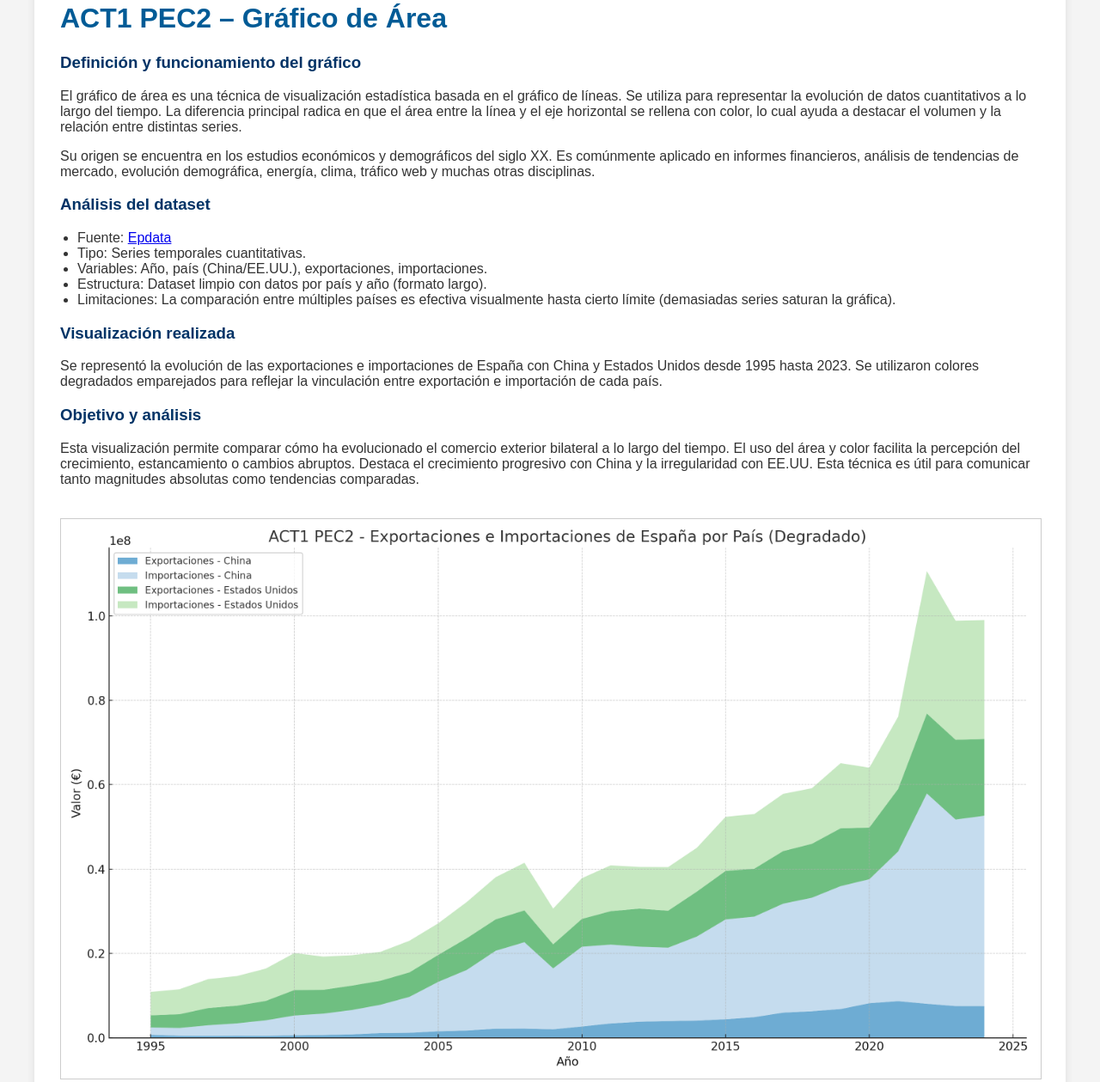
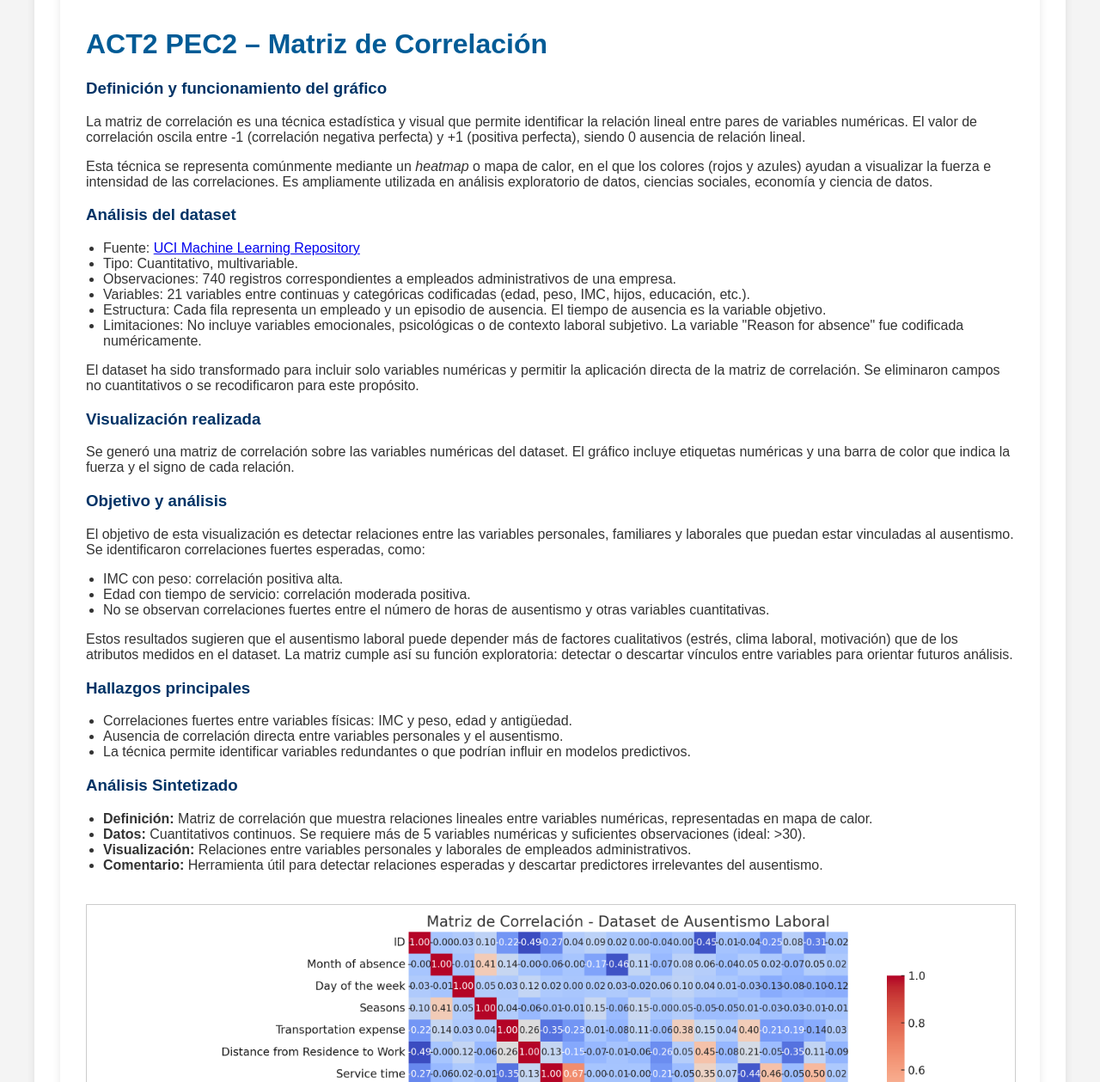
Before and after one commit to jmf3192/PEC2VD, a plain HTML site: page index.html in a window 1280 px wide. Shown: the part 88-1347 px from the top of the page at 86% size. Drawn offline with Linux system fonts and the light colour scheme.

Commit message:
Update index.html

```diff
--- a/index.html
+++ b/index.html
@@ -16,42 +16,72 @@
 <body>
 
 <div class="container">
-    <h1>ACT1 PEC2 – Gráfico de Área</h1>
+<div class="container">
+    <h1>ACT2 PEC2 – Matriz de Correlación</h1>
 
     <h3>Definición y funcionamiento del gráfico</h3>
     <p>
-        El gráfico de área es una técnica de visualización estadística basada en el gráfico de líneas. Se utiliza para representar la evolución de datos cuantitativos a lo largo del tiempo.
-        La diferencia principal radica en que el área entre la línea y el eje horizontal se rellena con color, lo cual ayuda a destacar el volumen y la relación entre distintas series.
+        La matriz de correlación es una técnica estadística y visual que permite identificar la relación lineal entre pares de variables numéricas.
+        El valor de correlación oscila entre -1 (correlación negativa perfecta) y +1 (positiva perfecta), siendo 0 ausencia de relación lineal.
     </p>
     <p>
-        Su origen se encuentra en los estudios económicos y demográficos del siglo XX. Es comúnmente aplicado en informes financieros, análisis de tendencias de mercado, evolución demográfica,
-        energía, clima, tráfico web y muchas otras disciplinas.
+        Esta técnica se representa comúnmente mediante un <em>heatmap</em> o mapa de calor, en el que los colores (rojos y azules) ayudan a visualizar
+        la fuerza e intensidad de las correlaciones. Es ampliamente utilizada en análisis exploratorio de datos, ciencias sociales, economía y ciencia de datos.
     </p>
 
     <h3>Análisis del dataset</h3>
     <ul>
-        <li>Fuente: <a href="https://www.epdata.es/datos/balanza-comercial-espana-importaciones-exportaciones-datos-estadisticas/308#eeuu" target="_blank">Epdata</a></li>
-        <li>Tipo: Series temporales cuantitativas.</li>
-        <li>Variables: Año, país (China/EE.UU.), exportaciones, importaciones.</li>
-        <li>Estructura: Dataset limpio con datos por país y año (formato largo).</li>
-        <li>Limitaciones: La comparación entre múltiples países es efectiva visualmente hasta cierto límite (demasiadas series saturan la gráfica).</li>
+        <li>Fuente: <a href="https://archive.ics.uci.edu/dataset/445/absenteeism+at+work" target="_blank">UCI Machine Learning Repository</a></li>
+        <li>Tipo: Cuantitativo, multivariable.</li>
+        <li>Observaciones: 740 registros correspondientes a empleados administrativos de una empresa.</li>
+        <li>Variables: 21 variables entre continuas y categóricas codificadas (edad, peso, IMC, hijos, educación, etc.).</li>
+        <li>Estructura: Cada fila representa un empleado y un episodio de ausencia. El tiempo de ausencia es la variable objetivo.</li>
+        <li>Limitaciones: No incluye variables emocionales, psicológicas o de contexto laboral subjetivo. La variable "Reason for absence" fue codificada numéricamente.</li>
     </ul>
+    <p>
+        El dataset ha sido transformado para incluir solo variables numéricas y permitir la aplicación directa de la matriz de correlación.
+        Se eliminaron campos no cuantitativos o se recodificaron para este propósito.
+    </p>
 
     <h3>Visualización realizada</h3>
     <p>
-        Se representó la evolución de las exportaciones e importaciones de España con China y Estados Unidos desde 1995 hasta 2023.
-        Se utilizaron colores degradados emparejados para reflejar la vinculación entre exportación e importación de cada país.
+        Se generó una matriz de correlación sobre las variables numéricas del dataset. El gráfico incluye etiquetas numéricas y una barra de color
+        que indica la fuerza y el signo de cada relación.
     </p>
 
     <h3>Objetivo y análisis</h3>
     <p>
-        Esta visualización permite comparar cómo ha evolucionado el comercio exterior bilateral a lo largo del tiempo. El uso del área y color
-        facilita la percepción del crecimiento, estancamiento o cambios abruptos. Destaca el crecimiento progresivo con China y la irregularidad con EE.UU.
-        Esta técnica es útil para comunicar tanto magnitudes absolutas como tendencias comparadas.
+        El objetivo de esta visualización es detectar relaciones entre las variables personales, familiares y laborales que puedan estar vinculadas al ausentismo.
+        Se identificaron correlaciones fuertes esperadas, como:
+    </p>
+    <ul>
+        <li>IMC con peso: correlación positiva alta.</li>
+        <li>Edad con tiempo de servicio: correlación moderada positiva.</li>
+        <li>No se observan correlaciones fuertes entre el número de horas de ausentismo y otras variables cuantitativas.</li>
+    </ul>
+    <p>
+        Estos resultados sugieren que el ausentismo laboral puede depender más de factores cualitativos (estrés, clima laboral, motivación) que de los atributos medidos en el dataset.
+        La matriz cumple así su función exploratoria: detectar o descartar vínculos entre variables para orientar futuros análisis.
     </p>
 
-    <img src="exportaciones_importaciones_area.png" alt="Gráfico de área de exportaciones e importaciones">
+    <h3>Hallazgos principales</h3>
+    <ul>
+        <li>Correlaciones fuertes entre variables físicas: IMC y peso, edad y antigüedad.</li>
+        <li>Ausencia de correlación directa entre variables personales y el ausentismo.</li>
+        <li>La técnica permite identificar variables redundantes o que podrían influir en modelos predictivos.</li>
+    </ul>
+
+    <h3>Análisis Sintetizado</h3>
+    <ul>
+        <li><strong>Definición:</strong> Matriz de correlación que muestra relaciones lineales entre variables numéricas, representadas en mapa de calor.</li>
+        <li><strong>Datos:</strong> Cuantitativos continuos. Se requiere más de 5 variables numéricas y suficientes observaciones (ideal: >30).</li>
+        <li><strong>Visualización:</strong> Relaciones entre variables personales y laborales de empleados administrativos.</li>
+        <li><strong>Comentario:</strong> Herramienta útil para detectar relaciones esperadas y descartar predictores irrelevantes del ausentismo.</li>
+    </ul>
+
+    <img src="matriz_correlacion.png" alt="Matriz de Correlación">
 </div>
+
 
 <div class="container">
     <h1>ACT2 PEC2 – Matriz de Correlación</h1>
@@ -60,10 +90,7 @@
     <p>
         Una matriz de correlación es una representación cuadrada que muestra la relación lineal entre pares de variables numéricas.
         Se acompaña frecuentemente de un mapa de calor (<em>heatmap</em>) para una interpretación visual rápida. Los valores van de -1 (correlación negativa perfecta)
-        a +1 (positiva perfecta), siendo 0 la ausencia de correlación.
-    </p>
-    <p>
-        Esta técnica se usa ampliamente en análisis exploratorio de datos (EDA), estadística y machine learning como paso previo a la selección de variables o detección de colinealidades.
+        a +1 (positiva perfecta), siendo 0 la ausencia de correlación. Esta técnica se usa ampliamente en análisis exploratorio de datos (EDA), estadística y machine learning como paso previo a la selección de variables o detección de colinealidades.
     </p>
 
     <h3>Análisis del dataset</h3>
@@ -75,17 +102,14 @@
         <li>Limitaciones: No se incluyen variables emocionales o cualitativas que podrían incidir en el ausentismo.</li>
     </ul>
 
-    <h3>Visualización realizada</h3>
+ <h3>Objetivo y análisis</h3>
     <p>
         Se aplicó un heatmap para visualizar la correlación entre variables del conjunto de datos de ausentismo. Se destacan relaciones esperadas y la ausencia
         de relación fuerte entre variables y el tiempo de ausencia.
-    </p>
 
-    <h3>Objetivo y análisis</h3>
-    <p>
         El objetivo era explorar posibles predictores del ausentismo laboral. A pesar de la falta de correlaciones fuertes con el target (ausentismo),
         se identificaron relaciones útiles entre variables, como edad y tiempo de servicio, o peso e IMC. Esto sugiere que el fenómeno requiere análisis multicausal.
-    </p>
+     </p>
 
     <img src="matriz_correlacion.png" alt="Matriz de Correlación">
 </div>
@@ -95,8 +119,9 @@
 
     <h3>Definición y funcionamiento del gráfico</h3>
     <p>
-        El gráfico OHLC (Open-High-Low-Close) se utiliza en análisis técnico para representar cómo se comporta el precio de un activo en un periodo (habitualmente un día).
-        Cada unidad muestra cuatro valores: apertura, máximo, mínimo y cierre. Se puede representar como velas japonesas o líneas independientes.
+                 Un gráfico <strong>OHLC</strong> (Open-High-Low-Close) muestra la evolución de un valor financiero a lo largo del tiempo, incluyendo
+            el precio de apertura, el máximo, el mínimo y el precio de cierre de cada jornada. Este tipo de gráfico se utiliza comúnmente en análisis técnico
+            para estudiar patrones de comportamiento en mercados bursátiles.
     </p>
     <p>
         Es ampliamente usado en bolsas de valores y plataformas financieras. Proporciona información crítica para la toma de decisiones de inversión.
@@ -111,17 +136,28 @@
         <li>Limitaciones: No incluye datos cualitativos (noticias, eventos económicos) ni volumen de transacciones.</li>
     </ul>
 
-    <h3>Visualización realizada</h3>
+    <h3>Objetivo y análisis</h3>
     <p>
         Dado que no se pudo generar un gráfico de velas tradicional en el entorno, se utilizó una versión por líneas que representa cada valor (OHLC)
         de forma independiente a lo largo del tiempo para el índice IBEX 35.
-    </p>
 
-    <h3>Objetivo y análisis</h3>
-    <p>
         El gráfico permite observar la evolución de precios, así como la volatilidad del mercado. Es útil para identificar días de alta variabilidad,
         tendencias a corto plazo y posibles señales de cambio en el comportamiento del índice.
     </p>
+        <h3>Hallazgos principales</h3>
+        <ul>
+            <li>El precio de apertura y cierre suelen seguir tendencias similares, pero se observan diferencias marcadas en jornadas volátiles.</li>
+            <li>El rango entre el máximo y el mínimo refleja momentos de fuerte incertidumbre o actividad.</li>
+            <li>El índice ha mostrado oscilaciones pronunciadas durante las fechas más recientes.</li>
+        </ul>
+<h3>Análisis Sintetizado</h3>
+<ul>
+    <li><strong>Definición:</strong> Gráfico OHLC (Open-High-Low-Close). Usado en análisis financiero para representar variabilidad diaria de precios.</li>
+    <li><strong>Datos:</strong> Cuantitativos. Requiere columnas de fecha, apertura, máximo, mínimo y cierre. Aplicable a mercados financieros.</li>
+    <li><strong>Visualización:</strong> Evolución diaria del IBEX 35.</li>
+    <li><strong>Comentario:</strong> Permite observar volatilidad, tendencias y comportamiento del índice en cada jornada bursátil. Ideal para análisis técnico.</li>
+</ul>
+
 
     <img src="ACT3_PEC2_OHLC_Lines.png" alt="Gráfico OHLC de IBEX 35">
 </div>
```
